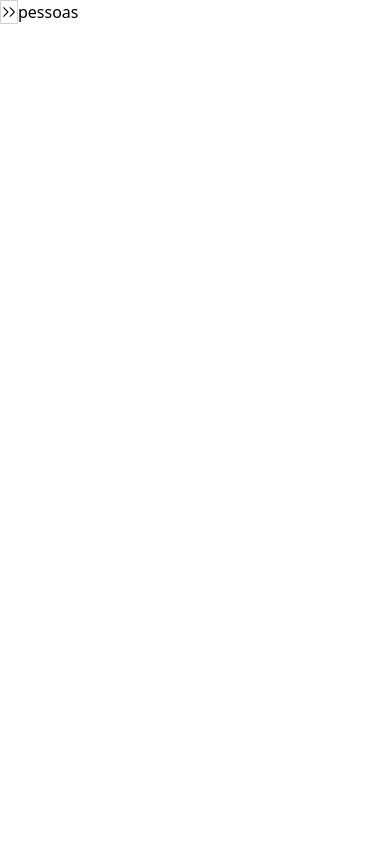
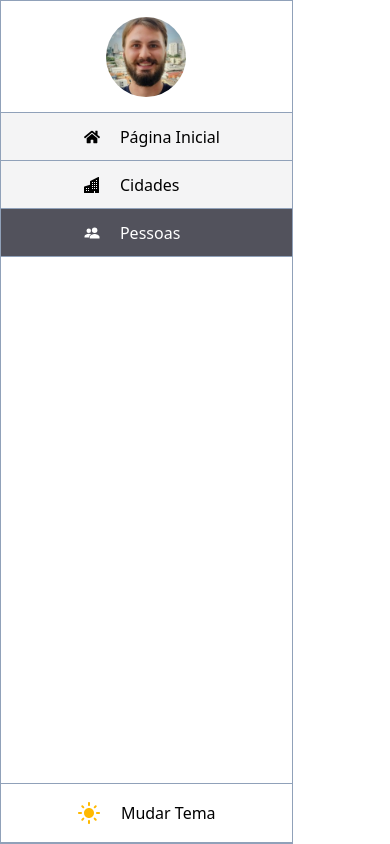
Before and after one commit to mcsordi/Data-Viewer, a React (Create React App) app: page /pessoas in a window 390 px wide. Built offline with nearby package versions, Linux system fonts and the light colour scheme.

Commit message:
feat: Drawer dark theme has been setted

```diff
--- a/src/App.tsx
+++ b/src/App.tsx
@@ -5,7 +5,7 @@ import { DrawerButton } from './contexts/DrawerButton/DrawerButton';
 function App() {
   return (
     <ThemeContext>
-      <DrawerButton>
+      <DrawerButton visible>
         <RouterBrowser />
       </DrawerButton>
     </ThemeContext>
--- a/src/contexts/DrawerButton/DrawerButton.tsx
+++ b/src/contexts/DrawerButton/DrawerButton.tsx
@@ -1,12 +1,15 @@
 import React, { useCallback, useState } from 'react';
-import { Children } from '../../shared/types/Children';
 import { drawerBtn } from './context';
 
-export const DrawerButton: React.FC<Children> = ({ children }) => {
+type TDrawerButton = { children: React.ReactNode; visible?: boolean };
+export const DrawerButton: React.FC<TDrawerButton> = ({
+  children,
+  visible = false,
+}) => {
   const handleClick = useCallback(() => {
     setShowDrawer((value) => !value);
   }, []);
-  const [showDrawer, setShowDrawer] = useState<boolean>(false);
+  const [showDrawer, setShowDrawer] = useState<boolean>(visible);
   return (
     <drawerBtn.Provider value={{ showDrawer, handleClick }}>
       {children}
--- a/src/contexts/ThemeContext/ThemeContext.tsx
+++ b/src/contexts/ThemeContext/ThemeContext.tsx
@@ -10,12 +10,12 @@ export const ThemeContext: React.FC<TThemeContext> = ({
   darkTheme = false,
 }) => {
   const handleTheme = useCallback(() => {
-    setThemeDefault((value) => !value);
+    setThemeDark((value) => !value);
   }, []);
 
-  const [themeDefault, setThemeDefault] = useState<boolean>(darkTheme);
+  const [themeDark, setThemeDark] = useState<boolean>(darkTheme);
   return (
-    <theme.Provider value={{ themeDefault, handleTheme }}>
+    <theme.Provider value={{ themeDark, handleTheme }}>
       {children}
     </theme.Provider>
   );
--- a/src/contexts/ThemeContext/context.ts
+++ b/src/contexts/ThemeContext/context.ts
@@ -1,6 +1,6 @@
 import { createContext } from 'react';
 type TTheme = {
-  themeDefault: boolean;
+  themeDark: boolean;
   handleTheme: () => void;
 };
 export const theme = createContext({} as TTheme);
--- a/src/layout/pages/CommonPage/CommonPage.tsx
+++ b/src/layout/pages/CommonPage/CommonPage.tsx
@@ -4,6 +4,7 @@ import { ThemeButton } from '../../../shared/components/ThemeButton/ThemeButton'
 import { RxDoubleArrowRight } from 'react-icons/rx';
 import { drawerBtn } from '../../../contexts/DrawerButton/context';
 import { useLocation } from 'react-router-dom';
+import { theme } from '../../../contexts/ThemeContext/context';
 
 type TCommonPage = {
   children: React.ReactNode;
@@ -11,26 +12,30 @@ type TCommonPage = {
     icon: React.ReactNode;
     text: string;
     whereTo: string;
-    color?: string;
+    selected?: false | string;
   }[];
 };
 type Navigation = {
   icon: React.ReactNode;
   text: string;
   whereTo: string;
-  color?: string;
+  selected?: false | string;
 };
 
 export const CommonPage: React.FC<TCommonPage> = ({ children, navigation }) => {
   const { showDrawer, handleClick } = useContext(drawerBtn);
   const currentLocation = useLocation();
+  const { themeDark } = useContext(theme);
 
   return (
     <div className="flex flex-row bg-white">
       <div
-        className={`${showDrawer ? 'visible' : 'hidden'} relative z-10 sm:flex sm:flex-col sm:visible bg-stone-200 w-3/4 xs:w-2/4 sm:w-xs min-h-screen border border-slate-400`}
+        className={`${showDrawer ? 'visible' : 'hidden'} ${themeDark ? 'bg-zinc-700' : 'bg-white'} relative z-10 sm:flex sm:flex-col sm:visible
+        w-3/4 xs:w-2/4 sm:w-xs min-h-screen border border-slate-400`}
       >
-        <div className="bg-white border border-r-0 border-slate-400 h-28 flex items-center justify-center">
+        <div
+          className={`${themeDark ? 'bg-neutral-800' : 'bg-white'} border-l-0 border-t-0 border border-r-0 border-slate-400 h-28 flex items-center justify-center`}
+        >
           <div className="w-20 border-0 rounded-full">
             <img
               className="rounded-full"
@@ -46,10 +51,9 @@ export const CommonPage: React.FC<TCommonPage> = ({ children, navigation }) => {
               icon={item.icon}
               text={item.text}
               whereTo={item.whereTo}
-              color={
-                currentLocation.pathname == item.whereTo
-                  ? 'bg-zinc-600 text-white '
-                  : 'bg-stone-200 hover:bg-zinc-400'
+              selected={
+                currentLocation.pathname == item.whereTo &&
+                `${themeDark ? 'bg-white text-zinc-900' : 'bg-zinc-600 hover:bg-zinc-600 text-white'}`
               }
             />
           );
--- a/src/output.css
+++ b/src/output.css
@@ -627,6 +627,9 @@
   .h-15 {
     height: calc(var(--spacing) * 15);
   }
+  .h-24 {
+    height: calc(var(--spacing) * 24);
+  }
   .h-28 {
     height: calc(var(--spacing) * 28);
   }
@@ -743,6 +746,9 @@
   .border-slate-400 {
     border-color: var(--color-slate-400);
   }
+  .border-white {
+    border-color: var(--color-white);
+  }
   .bg-amber-200 {
     background-color: var(--color-amber-200);
   }
@@ -773,6 +779,12 @@
   .bg-gray-200 {
     background-color: var(--color-gray-200);
   }
+  .bg-gray-500 {
+    background-color: var(--color-gray-500);
+  }
+  .bg-gray-600 {
+    background-color: var(--color-gray-600);
+  }
   .bg-neutral-100 {
     background-color: var(--color-neutral-100);
   }
@@ -788,11 +800,26 @@
   .bg-neutral-500 {
     background-color: var(--color-neutral-500);
   }
+  .bg-neutral-600 {
+    background-color: var(--color-neutral-600);
+  }
+  .bg-neutral-700 {
+    background-color: var(--color-neutral-700);
+  }
+  .bg-neutral-800 {
+    background-color: var(--color-neutral-800);
+  }
+  .bg-neutral-900 {
+    background-color: var(--color-neutral-900);
+  }
   .bg-sky-100 {
     background-color: var(--color-sky-100);
   }
   .bg-sky-200 {
     background-color: var(--color-sky-200);
+  }
+  .bg-slate-50 {
+    background-color: var(--color-slate-50);
   }
   .bg-slate-100 {
     background-color: var(--color-slate-100);
@@ -863,12 +890,22 @@
   .bg-zinc-600 {
     background-color: var(--color-zinc-600);
   }
+  .bg-zinc-700 {
+    background-color: var(--color-zinc-700);
+  }
+  .bg-zinc-800 {
+    background-color: var(--color-zinc-800);
+  }
   .text-center {
     text-align: center;
   }
   .text-2xl {
     font-size: var(--text-2xl);
     line-height: var(--tw-leading, var(--text-2xl--line-height));
+  }
+  .text-3xl {
+    font-size: var(--text-3xl);
+    line-height: var(--tw-leading, var(--text-3xl--line-height));
   }
   .text-xl {
     font-size: var(--text-xl);
@@ -880,14 +917,65 @@
   .text-amber-400 {
     color: var(--color-amber-400);
   }
+  .text-black {
+    color: var(--color-black);
+  }
+  .text-fuchsia-700 {
+    color: var(--color-fuchsia-700);
+  }
+  .text-gray-500 {
+    color: var(--color-gray-500);
+  }
+  .text-gray-900 {
+    color: var(--color-gray-900);
+  }
+  .text-neutral-200 {
+    color: var(--color-neutral-200);
+  }
+  .text-neutral-300 {
+    color: var(--color-neutral-300);
+  }
+  .text-neutral-400 {
+    color: var(--color-neutral-400);
+  }
   .text-neutral-500 {
     color: var(--color-neutral-500);
   }
   .text-neutral-600 {
     color: var(--color-neutral-600);
   }
+  .text-neutral-900 {
+    color: var(--color-neutral-900);
+  }
+  .text-sky-500 {
+    color: var(--color-sky-500);
+  }
+  .text-sky-600 {
+    color: var(--color-sky-600);
+  }
+  .text-sky-800 {
+    color: var(--color-sky-800);
+  }
+  .text-sky-900 {
+    color: var(--color-sky-900);
+  }
+  .text-teal-500 {
+    color: var(--color-teal-500);
+  }
   .text-white {
     color: var(--color-white);
+  }
+  .text-zinc-500 {
+    color: var(--color-zinc-500);
+  }
+  .text-zinc-600 {
+    color: var(--color-zinc-600);
+  }
+  .text-zinc-800 {
+    color: var(--color-zinc-800);
+  }
+  .text-zinc-900 {
+    color: var(--color-zinc-900);
   }
   .lowercase {
     text-transform: lowercase;
@@ -900,6 +988,15 @@
   }
   .underline {
     text-decoration-line: underline;
+  }
+  .opacity-35 {
+    opacity: 35%;
+  }
+  .opacity-50 {
+    opacity: 50%;
+  }
+  .opacity-70 {
+    opacity: 70%;
   }
   .ring {
     --tw-ring-shadow: var(--tw-ring-inset,) 0 0 0 calc(1px + var(--tw-ring-offset-width)) var(--tw-ring-color, currentColor);
@@ -937,16 +1034,19 @@
     --tw-ease: var(--ease-in-out);
     transition-timing-function: var(--ease-in-out);
   }
+  .first\:bg-amber-200 {
+    &:first-child {
+      background-color: var(--color-amber-200);
+    }
+  }
+  .first\:bg-amber-300 {
+    &:first-child {
+      background-color: var(--color-amber-300);
+    }
+  }
   .first\:bg-amber-400 {
     &:first-child {
       background-color: var(--color-amber-400);
-    }
-  }
-  .hover\:bg-gray-200 {
-    &:hover {
-      @media (hover: hover) {
-        background-color: var(--color-gray-200);
-      }
     }
   }
   .hover\:bg-neutral-200 {
@@ -956,24 +1056,17 @@
       }
     }
   }
-  .hover\:bg-stone-200 {
+  .hover\:bg-white {
     &:hover {
       @media (hover: hover) {
-        background-color: var(--color-stone-200);
+        background-color: var(--color-white);
       }
     }
   }
-  .hover\:bg-stone-300 {
+  .hover\:bg-zinc-100 {
     &:hover {
       @media (hover: hover) {
-        background-color: var(--color-stone-300);
-      }
-    }
-  }
-  .hover\:bg-stone-400 {
-    &:hover {
-      @media (hover: hover) {
-        background-color: var(--color-stone-400);
+        background-color: var(--color-zinc-100);
       }
     }
   }
@@ -981,13 +1074,6 @@
     &:hover {
       @media (hover: hover) {
         background-color: var(--color-zinc-200);
-      }
-    }
-  }
-  .hover\:bg-zinc-300 {
-    &:hover {
-      @media (hover: hover) {
-        background-color: var(--color-zinc-300);
       }
     }
   }
@@ -1005,10 +1091,45 @@
       }
     }
   }
-  .hover\:bg-zinc-800 {
+  .hover\:bg-zinc-600 {
     &:hover {
       @media (hover: hover) {
-        background-color: var(--color-zinc-800);
+        background-color: var(--color-zinc-600);
+      }
+    }
+  }
+  .hover\:text-black {
+    &:hover {
+      @media (hover: hover) {
+        color: var(--color-black);
+      }
+    }
+  }
+  .hover\:text-white {
+    &:hover {
+      @media (hover: hover) {
+        color: var(--color-white);
+      }
+    }
+  }
+  .hover\:opacity-60 {
+    &:hover {
+      @media (hover: hover) {
+        opacity: 60%;
+      }
+    }
+  }
+  .hover\:opacity-70 {
+    &:hover {
+      @media (hover: hover) {
+        opacity: 70%;
+      }
+    }
+  }
+  .hover\:opacity-80 {
+    &:hover {
+      @media (hover: hover) {
+        opacity: 80%;
       }
     }
   }
@@ -1062,6 +1183,11 @@
   .sm\:flex-col {
     @media (width >= 40rem) {
       flex-direction: column;
+    }
+  }
+  .dark\:bg-white {
+    @media (prefers-color-scheme: dark) {
+      background-color: var(--color-white);
     }
   }
 }
--- a/src/shared/components/DrawerNav/DrawerNav.tsx
+++ b/src/shared/components/DrawerNav/DrawerNav.tsx
@@ -1,22 +1,27 @@
-import React from 'react';
+import React, { useContext } from 'react';
 import { Link } from 'react-router-dom';
+import { theme } from '../../../contexts/ThemeContext/context';
+import { drawerBtn } from '../../../contexts/DrawerButton/context';
 type TDrawerNav = {
   icon: React.ReactNode;
   text: string;
   whereTo: string;
-  color?: string;
+  selected?: false | string;
 };
 export const DrawerNav: React.FC<TDrawerNav> = ({
   icon,
   text,
   whereTo,
-  color,
+  selected,
 }) => {
+  const { themeDark } = useContext(theme);
+  const { handleClick } = useContext(drawerBtn);
   return (
     <Link to={whereTo}>
       <div
-        className={`${color} h-12 flex items-center gap-5 justify-center border w-full
-            text-center border-r-0 border-l-0 border-slate-400 border-t-0`}
+        className={`${selected} ${themeDark ? 'bg-neutral-700 hover:text-black text-white hover:bg-white' : 'bg-zinc-100 hover:bg-zinc-600 hover:text-white'}  h-12 flex items-center
+          gap-5 justify-center border w-full text-center border-r-0 border-l-0 border-slate-400 border-t-0`}
+        onClick={() => handleClick()}
       >
         <div className=" w-1/4 flex items-end justify-end">{icon}</div>
         <div className="w-1/2 flex items-start justify-start">
--- a/src/shared/components/ThemeButton/ThemeButton.tsx
+++ b/src/shared/components/ThemeButton/ThemeButton.tsx
@@ -4,14 +4,15 @@ import { theme } from '../../../contexts/ThemeContext/context';
 import { MdDarkMode } from 'react-icons/md';
 
 export const ThemeButton: React.FC = () => {
-  const { themeDefault, handleTheme } = useContext(theme);
+  const { themeDark, handleTheme } = useContext(theme);
   return (
     <div
-      className="cursor-pointer bg-white flex items-center justify-center border border-slate-400 border-r-0 h-15 bottom-0 absolute w-full gap-5"
+      className={`${themeDark ? 'bg-neutral-800 text-white' : 'bg-white'} cursor-pointer  flex items-center justify-center border
+       border-slate-400 border-r-0 h-15 bottom-0 absolute w-full gap-5 border-l-0`}
       onClick={handleTheme}
     >
-      {themeDefault ? (
-        <MdDarkMode className="text-2xl text-neutral-600" />
+      {themeDark ? (
+        <MdDarkMode className="text-2xl text-neutral-400" />
       ) : (
         <MdLightMode className="text-2xl text-amber-400" />
       )}
```
